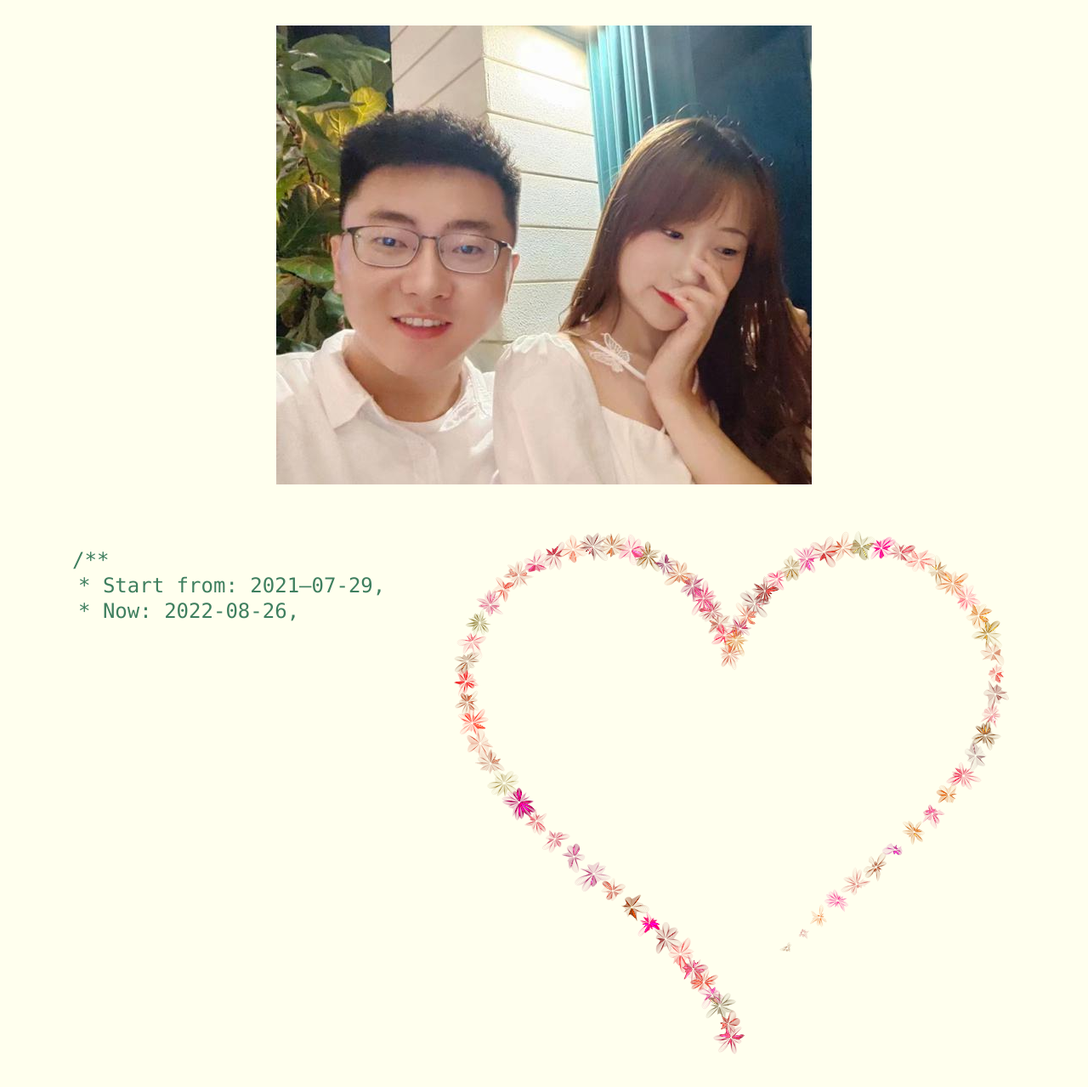
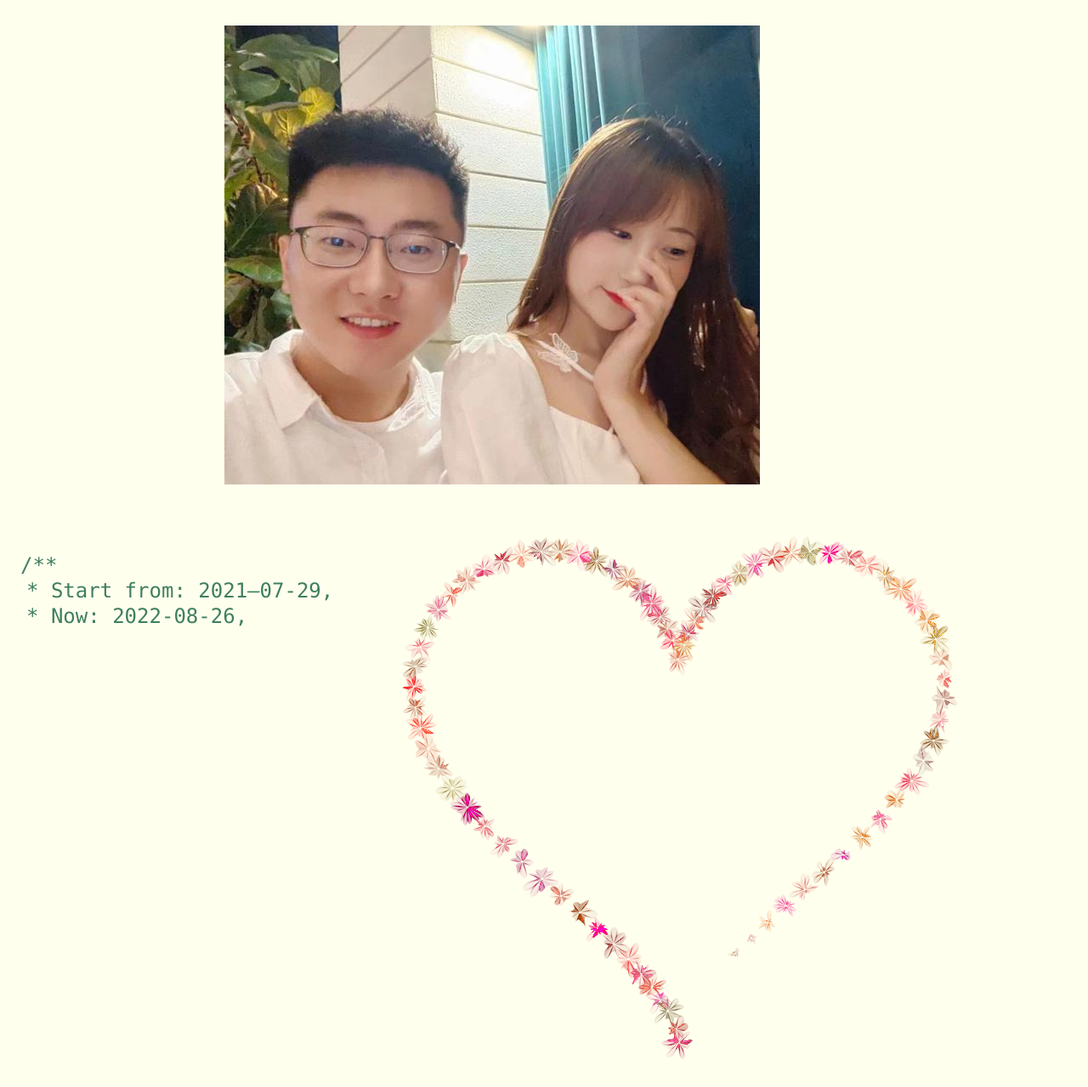
Before and after one commit to leikunx/x, a plain HTML site: page love/index.html in a window 1280 px wide. Shown: the whole page at 85% size. Drawn offline with Linux system fonts and the light colour scheme.

Commit message:
make the photo center

```diff
--- a/love/functions.js
+++ b/love/functions.js
@@ -19,8 +19,10 @@ $(function () {
     gardenCtx.globalCompositeOperation = "lighter";
     garden = new Garden(gardenCtx, gardenCanvas);
 
-    $("#content").css("width", $loveHeart.width() + $("#code").width());
+    var pageWidth = $loveHeart.width() + $("#code").width();
+    $("#content").css("width", pageWidth);
     $("#content").css("height", Math.max($loveHeart.height(), $("#code").height()));
+    $("#mainDiv").css("width", pageWidth + 48);
 
     // renderLoop
     setInterval(function () {
--- a/love/index.html
+++ b/love/index.html
@@ -17,21 +17,21 @@
                 overflow: auto;
             }
             #mainDiv {
-                width: 100%;
                 height: 100%;
             }
+            #imageContainer {
+                width: 100%;
+                margin-top: 30px;
+                text-align: center;
+            }
             #photo {
-                position: absolute;
-                top: 30px;
-                left: 0;
-                right: 0;
-                margin: auto;
+                position: relative;
                 width: 630px;
                 height: 540px;
             }
             #content {
-                position: absolute;
-                top: 600px;
+                position: relative;
+                top: 30px;
                 left: 0;
                 right: 0;
                 margin: auto;
@@ -112,7 +112,7 @@
 
     <body>
         <div id="mainDiv">
-            <img src="./m.jpg" id="photo" />
+            <div id="imageContainer"><img src="./m.jpg" id="photo" /></div>
             <div id="content">
                 <div id="code">
                     <span class="comments">/**</span><br />
```
